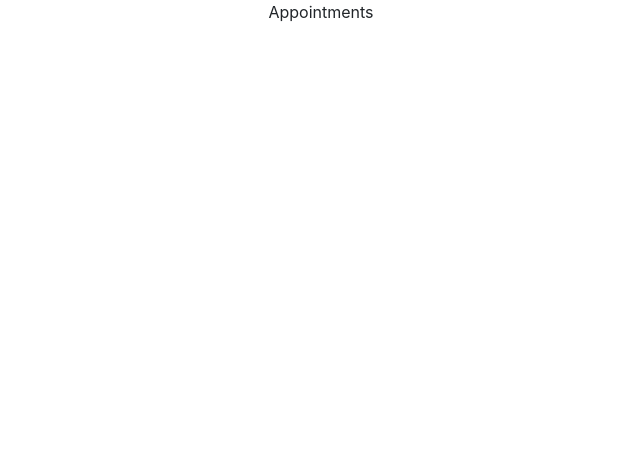
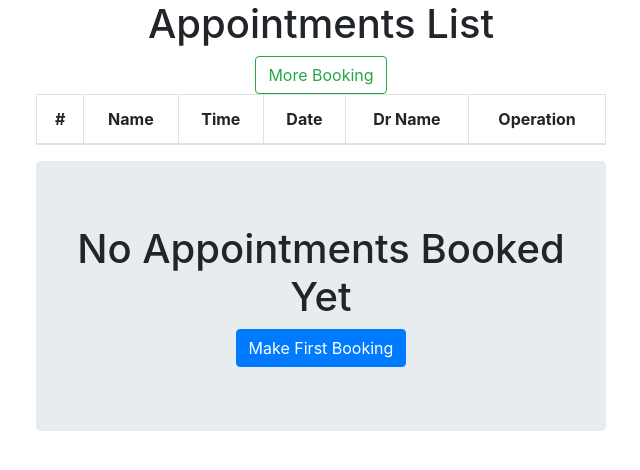
Before and after one commit to anil-sidhu/react-calendar, a React (Create React App) app: page /appointments in a window 1280 px wide. Shown: the top 470 px of the page, without its empty margins (319-959 px from the left). Built offline with nearby package versions, Linux system fonts and the light colour scheme.

Commit message:
add blokc

```diff
--- a/src/App.css
+++ b/src/App.css
@@ -34,6 +34,9 @@
 .time-slow-size{
   width: 400px;
 }
+.apointment-size{
+  width: 600px;
+}
 .select-month{
   background-color: #1c418a;
   border: 1px solid #fff;
--- a/src/App.js
+++ b/src/App.js
@@ -1,18 +1,18 @@
 import React from 'react';
-import logo from './logo.svg';
 import './App.css';
 import Calender from './Calender'
 import ConfirmContainer from './containers/ConfirmContainer'
 import AppointmentsContainer from './containers/AppointmentsContainer'
-
-import { BrowserRouter as Router, Route, Link } from "react-router-dom";
+import Home from './Home'
+import { BrowserRouter as Router, Route} from "react-router-dom";
 
 
 function App() {
   return (
     <div className="App">
      <Router>
-     <Route exact path="/" component={Calender} />
+     <Route exact path="/" component={Home} />
+     <Route exact path="/calender" component={Calender} />
      <Route exact path="/confirm" component={ConfirmContainer} />
      <Route exact path="/appointments" component={AppointmentsContainer} />
 
--- /dev/null
+++ b/src/Home.js
@@ -0,0 +1,33 @@
+import React from 'react';
+import { Container, Col, Row, Dropdown, Button, Jumbotron } from 'react-bootstrap';
+import { BrowserRouter as Router, Route, Link,withRouter } from "react-router-dom";
+class Home extends React.Component {
+    constructor() {
+        super()
+        this.state = {
+            bookingCollection: []
+        }
+    }
+
+    render() {
+        return (
+            <div className="App">
+                <Container className="apointment-size">
+                    <Jumbotron>
+                        <h1>Book An Apointment</h1>
+                        <p>
+                            Netmeds.com is a trusted Indian online medical store.
+                             Order prescription/OTC medicines online.
+                              on Delivery available
+  </p>
+                        <p>
+                            <Button onClick={()=> this.props.history.push('/calender') } variant="primary">Book Now</Button>
+                        </p>
+                    </Jumbotron>
+                </Container>
+            </div>
+        );
+    }
+}
+
+export default withRouter(Home);
--- a/src/component/Appointments.js
+++ b/src/component/Appointments.js
@@ -1,53 +1,76 @@
 import React from 'react';
 import moment from 'moment'
-import { Container, Col, Row, Dropdown, Button } from 'react-bootstrap';
-import { BrowserRouter as Router, Route, Link } from "react-router-dom";
+import { Container, Col, Row, Dropdown, Button, Table, Jumbotron } from 'react-bootstrap';
+import { BrowserRouter as Router, withRouter, Route, Link } from "react-router-dom";
 const date = new Date();
 class Appointments extends React.Component {
     constructor() {
         super()
         this.state = {
+            bookingCollection: []
         }
     }
-
-    // shouldComponentUpdate(nextProps, nextState)
-    // {
-    // console.warn("newDATA",this.props)
-    // if(this.props.bookingData!=nextProps.bookingData)
-    // {
-    //     let oldData=localStorage.getItem("ApStorage");
-    //     let ApStorage=[oldData]
-    //     ApStorage.push(this.props.bookingData);
-    //     localStorage.setItem('ApStorage',ApStorage)
-    //     console.warn("newDATA",this.props)
-    //     return false;
-    // }
-    // else
-    // {
-    //     return true;
-    // }
-    //     return true;
-    // }
+    componentDidMount() {
+        this.setState({ bookingCollection: JSON.parse(localStorage.getItem("ApStorage")) })
+    }
     getSnapshotBeforeUpdate(prevProps, prevState) {
-
-        let oldData = JSON.parse(localStorage.getItem("ApStorage"));
-        let ApStorage = oldData ? oldData:[]
-        ApStorage.push(this.props.bookingData);
-        localStorage.setItem('ApStorage', JSON.stringify(ApStorage))
-        console.warn("newDATA",oldData)
-
-        return true
+        if (prevProps.bookingData != this.props.bookingData) {
+            let oldData = JSON.parse(localStorage.getItem("ApStorage"));
+            let ApStorage = oldData ? oldData : []
+            ApStorage.push(this.props.bookingData);
+            localStorage.setItem('ApStorage', JSON.stringify(ApStorage))
+            this.setState({ bookingCollection: ApStorage })
+            return true
+        }
+        else { return false }
     }
 
     render() {
         return (
             <div className="App">
-                <Container className="time-slow-size">
-                    Appointments
+                <Container className="apointment-size">
+                    <h1> Appointments List </h1>
+                    <Button onClick={() => this.props.history.push('/')} variant="outline-success">More Booking</Button>
+                    <Table striped bordered hover>
+                        <thead>
+                            <tr>
+                                <th>#</th>
+                                <th>Name</th>
+                                <th>Time</th>
+                                <th>Date</th>
+                                <th>Dr Name</th>
+                                <th>Operation</th>
+                            </tr>
+                        </thead>
+                    </Table>
+                    {
+                        this.state.bookingCollection ?
+                            this.state.bookingCollection.map(function (item, i) {
+                                return <Table striped bordered hover>
+                                    <tbody>
+                                        <tr>
+                                            <td>{i}</td>
+                                            <td>Bruce</td>
+                                            <td>{item.time}</td>
+                                            <td>{item.day},{item.year}</td>
+                                            <td>Dr Strange</td>
+                                            <th> <Button variant="outline-danger">Cancel</Button></th>
+                                        </tr>
+
+                                    </tbody>
+                                </Table>
+                            })
+                            : <Jumbotron>
+                                <h1>No Appointments Booked Yet</h1>
+
+                                <Button onClick={() => this.props.history.push('/')} variant="primary">Make First Booking</Button>
+
+                            </Jumbotron>
+                    }
                 </Container>
             </div>
         );
     }
 }
 
-export default Appointments;
+export default withRouter(Appointments);
--- a/src/component/Time.js
+++ b/src/component/Time.js
@@ -2,7 +2,7 @@ import React from 'react';
 import moment from 'moment'
 import { Redirect } from 'react-router'
 import { Container, Col, Row, Dropdown, Button } from 'react-bootstrap';
-import { BrowserRouter as Router,withRouter, Route, Link } from "react-router-dom";
+import { BrowserRouter as Router, withRouter, Route, Link } from "react-router-dom";
 const date = new Date();
 class Calender extends React.Component {
     constructor() {
@@ -49,8 +49,8 @@ class Calender extends React.Component {
         return timeStops;
     }
     booking() {
-        let data=this.props.data;
-        data.time=this.state.selectSlot;
+        let data = this.props.data;
+        data.time = this.state.selectSlot;
         this.props.bookingData(data)
         this.props.history.push('/Appointments')
     }
@@ -60,14 +60,10 @@ class Calender extends React.Component {
             <div className="App">
                 <Container className="time-slow-size">
                     <Row>{this.timeSlots()}</Row>
-                    <ul>
-                        <li>
+
                             <Button
                                 onClick={() => { this.booking() }}>
                                 Book </Button>
-                            <Link to="/confirm">Confirm</Link>
-                        </li>
-                    </ul>
                 </Container>
             </div>
         );
```
